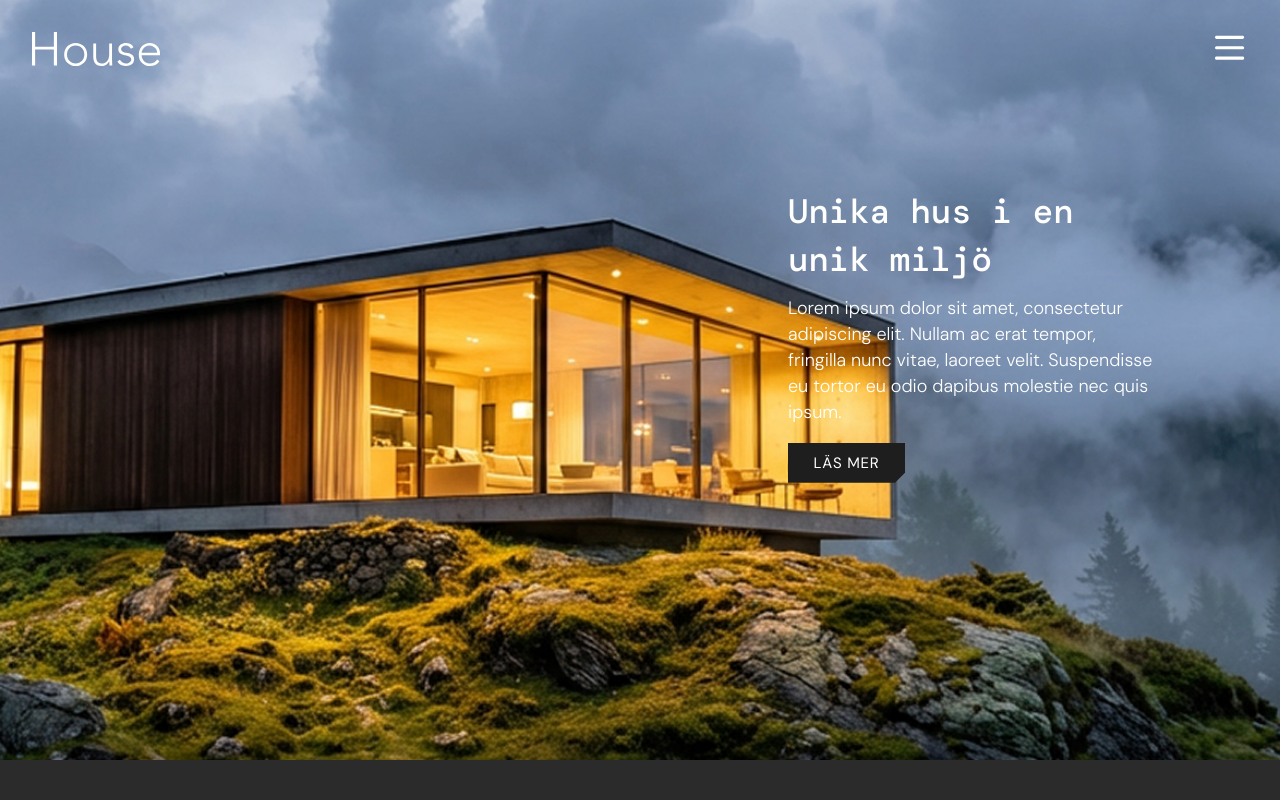
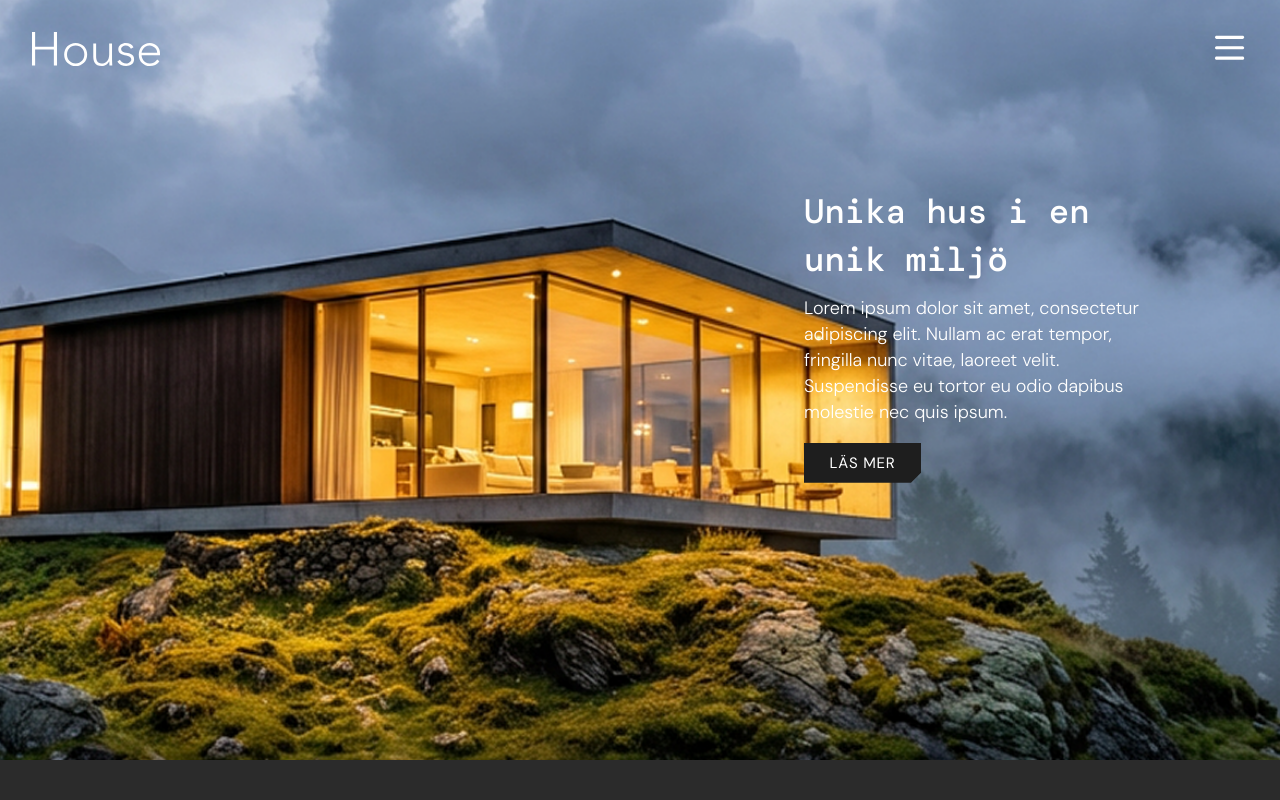
Before and after one commit to JennAnd/house-landing-page, a React (Vite) app: page / in a window 1280 px wide. Shown: the top 800 px of the page. Built offline with nearby package versions, Linux system fonts and the light colour scheme.

Commit message:
adjust hero content spacing for mobile and tablet

```diff
--- a/src/components/Hero/Hero.css
+++ b/src/components/Hero/Hero.css
@@ -16,7 +16,8 @@
 
 /* Text block on top of image */
 .hero-content {
-  padding: 1.25rem 1rem;
+  padding: 1.25rem 1.25rem;
+  padding-bottom: 1.75rem;
   background: #111;
   max-width: 32rem;
 }
@@ -91,8 +92,7 @@
   }
 
   .hero-content {
-    right: 1.6rem;
-    bottom: 3rem;
+    padding-left: 2rem;
     max-width: 44rem;
   }
 
```
